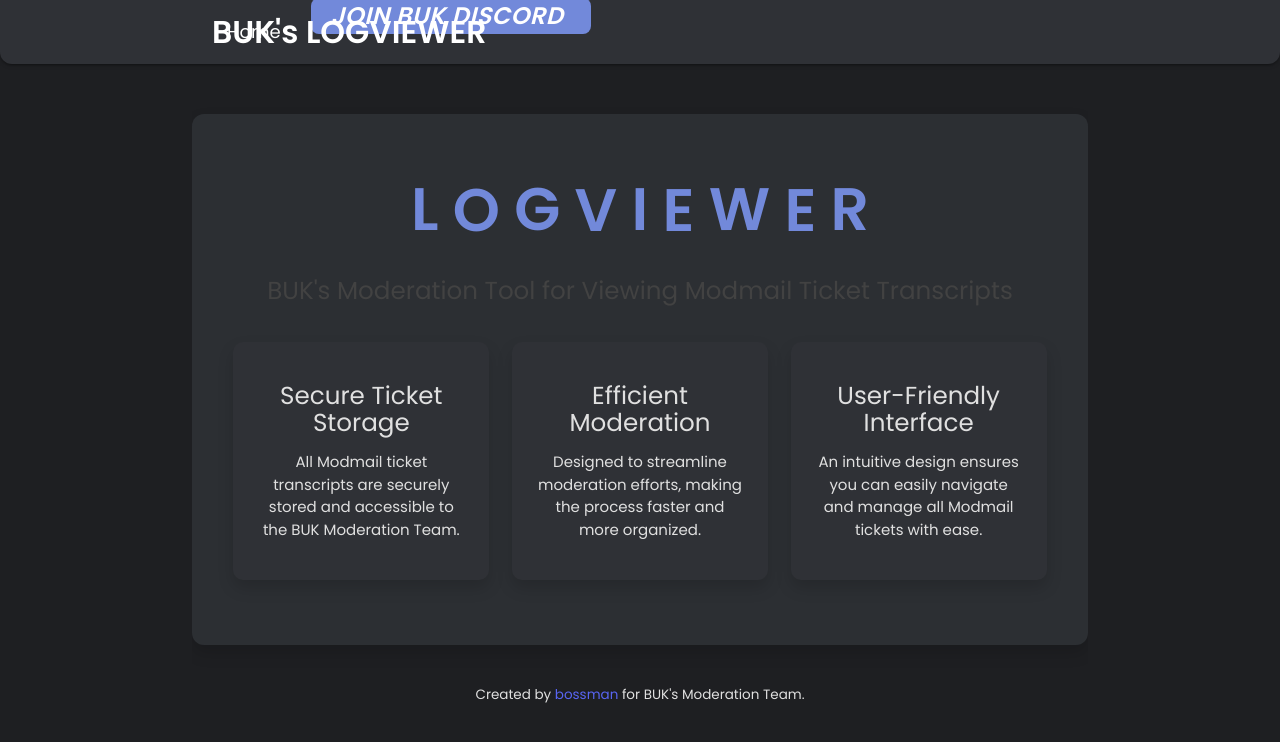
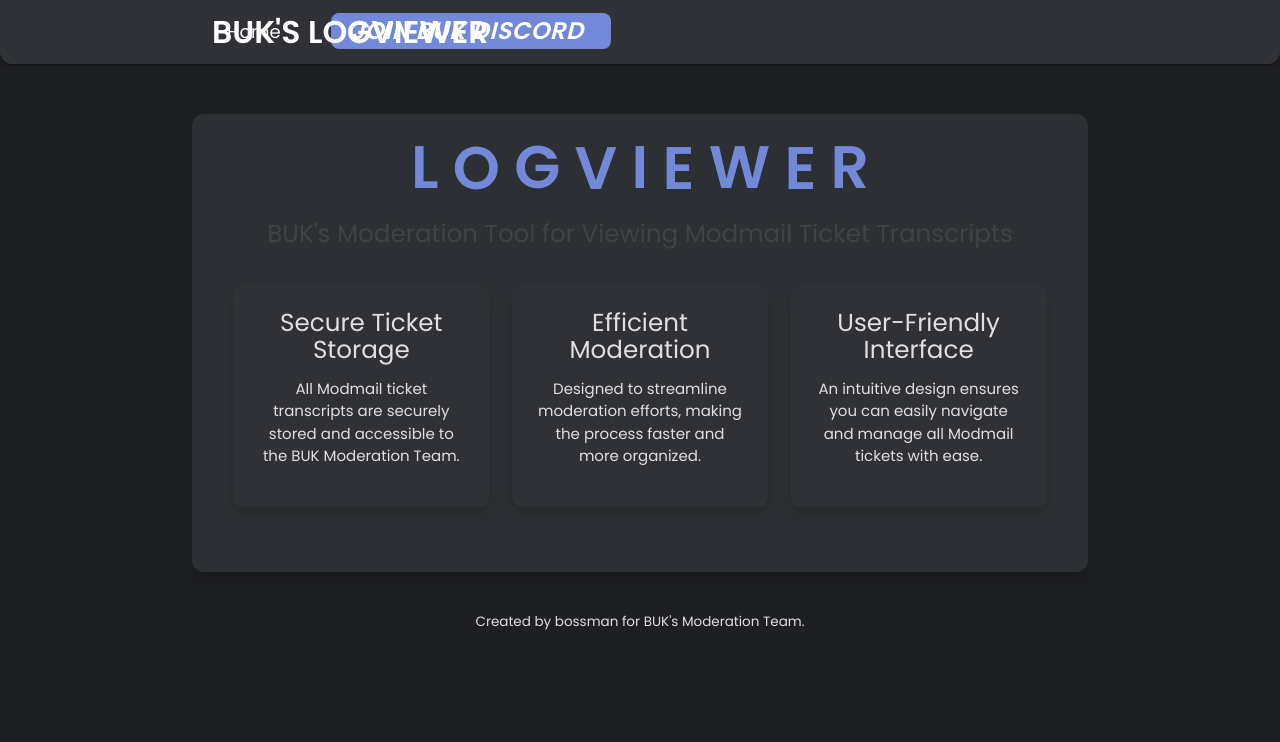
Before and after one commit to stinoooo/BUK-Modmail-Logviewer, a Python web app: template templates/index.html in a window 1280 px wide. Shown: the top 742 px of the page. Run offline with Jinja, Linux system fonts and the light colour scheme; the template is opened without the code that fills it, so the values that code supplies are empty; some libraries are stand-ins or nearby versions.

Commit message:
Update style.css

```diff
--- a/static/css/style.css
+++ b/static/css/style.css
@@ -6,6 +6,12 @@ body {
   transition: background-color 0.3s ease;
   margin: 0;
   padding: 0;
+}
+
+/* Ensure no spacing around the body */
+html, body {
+  height: 100%;
+  width: 100%;
 }
 
 /* === Shared Rounded Corners and Animations === */
@@ -21,11 +27,11 @@ body {
 
 /* === Navigation Styles === */
 .nav-wrapper {
-  padding-left: 20px;
-  padding-right: 20px;
+  padding: 0 20px;
   display: flex;
   justify-content: space-between;
   align-items: center;
+  height: 64px;
 }
 
 .navbar-fixed nav {
@@ -38,7 +44,15 @@ body {
   font-size: 1.5rem;
   font-weight: 600;
   color: #E0E0E0;
-  line-height: 56px;  /* Ensures vertical centering within the navbar */
+  display: flex;
+  align-items: center;
+  text-transform: uppercase;
+}
+
+ul.right {
+  display: flex;
+  gap: 20px;
+  align-items: center;
 }
 
 .nav-wrapper ul a {
@@ -48,7 +62,7 @@ body {
 }
 
 .nav-wrapper ul a:hover {
-  color: #5865F2;  /* Discord-like blue */
+  color: #5865F2;
 }
 
 /* === Mobile Navigation === */
@@ -104,13 +118,14 @@ body {
 /* === Typography and Headings === */
 h1, h5 {
   color: #E0E0E0;
+  margin: 0 0 10px;
 }
 
 h5 {
   font-weight: 300;
 }
 
-/* === Animations for Buttons === */
+/* === Button Animations === */
 .btn {
   transition: background-color 0.3s, transform 0.2s ease;
 }
@@ -130,10 +145,9 @@ h5 {
   box-shadow: 0 12px 24px rgba(0, 0, 0, 0.2);
 }
 
-/* === Main Heading Style === */
 #dashbots {
   font-family: 'Poppins', sans-serif;
-  color: #7289DA;  /* Discord-like purple */
+  color: #7289DA;
   user-select: none;
   font-weight: 600;
   transition: color 0.3s ease;
@@ -147,19 +161,7 @@ h5 {
   color: #E0E0E0;
 }
 
-/* === Discord Brand Color === */
-.discord {
-  color: #5865F2;
-}
-
-/* === Additional Utility Styles === */
-/* Ensure no spacing around the body */
-html, body {
-  height: 100%;
-  width: 100%;
-}
-
-/* Style for input fields and textareas */
+/* === Input Fields === */
 input, textarea {
   padding: 12px;
   font-size: 1rem;
@@ -172,7 +174,7 @@ input::placeholder, textarea::placeholder {
   color: rgba(255, 255, 255, 0.5);
 }
 
-/* Custom scrollbar for modern look */
+/* === Custom Scrollbar === */
 ::-webkit-scrollbar {
   width: 10px;
 }
```
